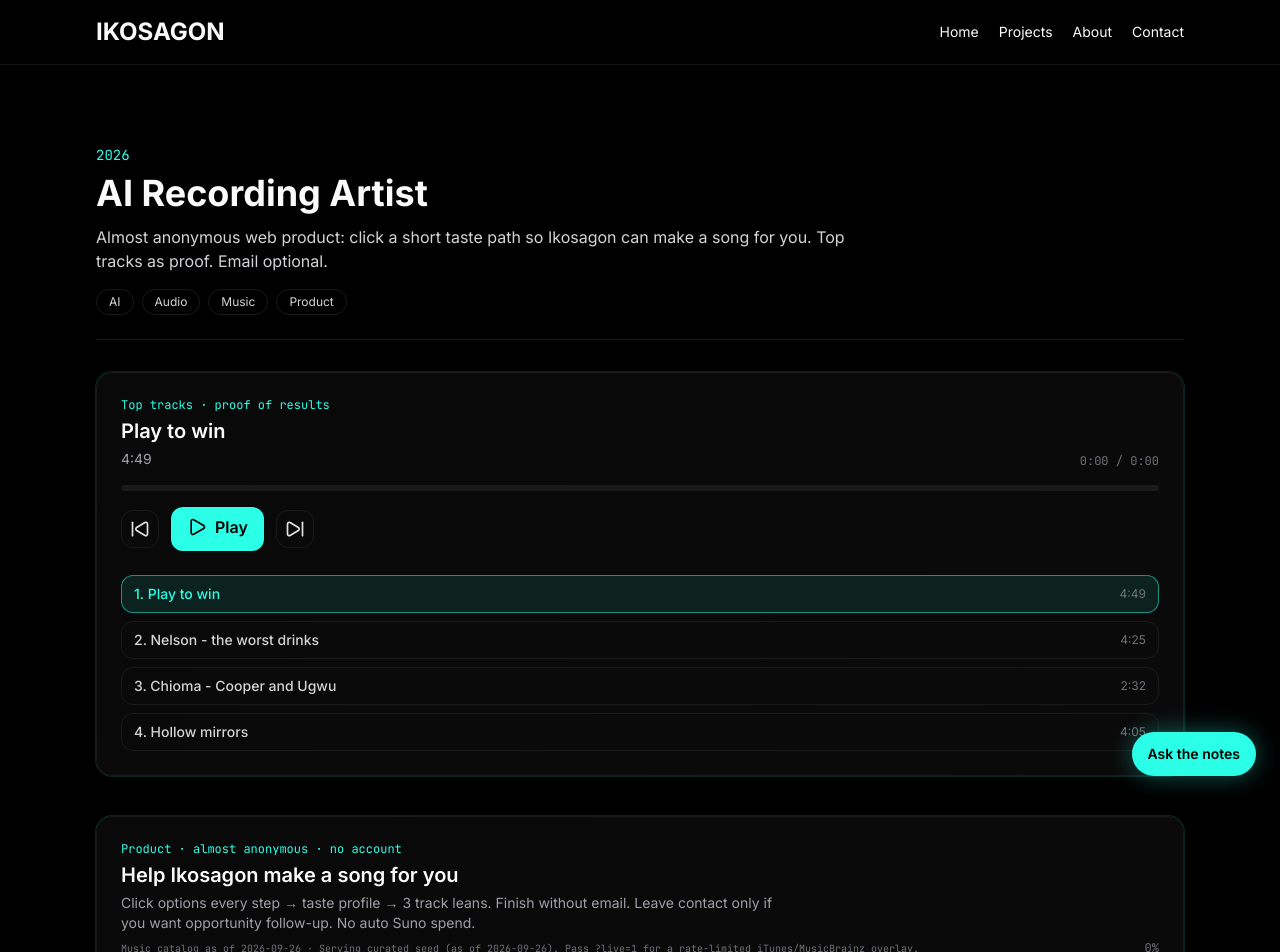
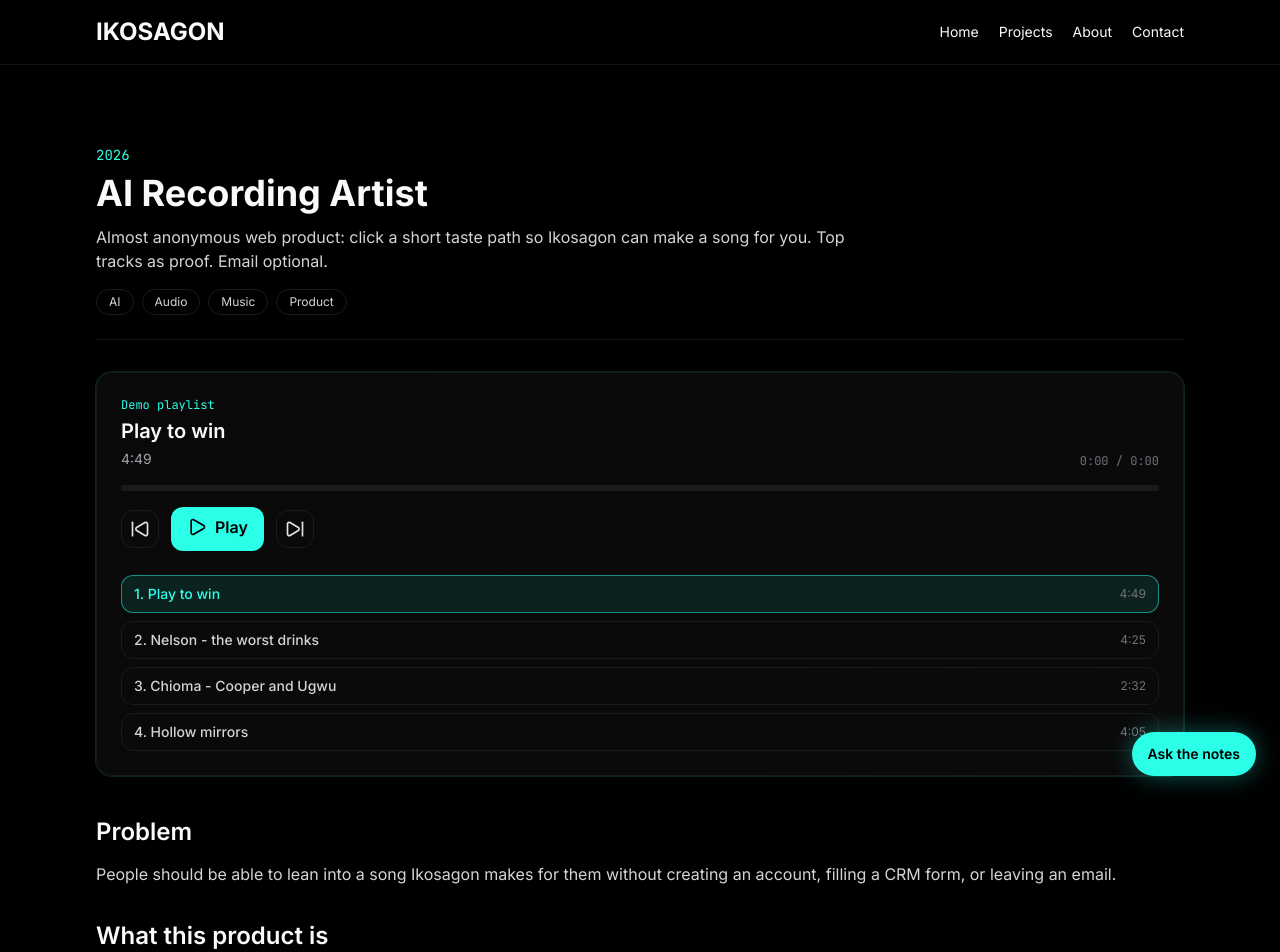
Before and after one commit to shawncres/ikosagon, a Next.js app: page /projects/ai-recording-artist in a window 1280 px wide. Shown: the top 952 px of the page. Built offline with nearby package versions, Linux system fonts and the light colour scheme.

Commit message:
feat(ikoartist): wire project page to ikoartist slug

```diff
--- a/app/projects/[slug]/page.tsx
+++ b/app/projects/[slug]/page.tsx
@@ -32,7 +32,7 @@
   const index = projects.findIndex((entry) => entry.slug === slug);
   const prev = index > 0 ? projects[index - 1] : null;
   const next = index < projects.length - 1 ? projects[index + 1] : null;
-  const isAiRecordingArtist = project.slug === "ai-recording-artist";
+  const isIkoArtist = project.slug === "ikoartist";
 
   return (
     <article className="container-shell section-block">
@@ -52,17 +52,17 @@
       {project.tracks?.length ? (
         <AudioPlaylist
           tracks={project.tracks}
-          heading={isAiRecordingArtist ? "Top tracks · proof of results" : "Demo playlist"}
+          heading={isIkoArtist ? "Top tracks · proof of results" : "Demo playlist"}
         />
       ) : null}
 
-      {isAiRecordingArtist ? <TalentIntakeChat /> : null}
+      {isIkoArtist ? <TalentIntakeChat /> : null}
 
       <div className="prose-project max-w-none">
         <MDXRemote source={project.content} />
       </div>
 
-      {isAiRecordingArtist ? (
+      {isIkoArtist ? (
         <section className="card-surface mt-10 rounded-2xl border border-dashed border-accent/35 p-6">
           <p className="mb-2 font-mono text-xs text-accent">Optional next step</p>
           <h2 className="mb-3 text-2xl font-semibold">Want opportunity follow-up?</h2>
```
